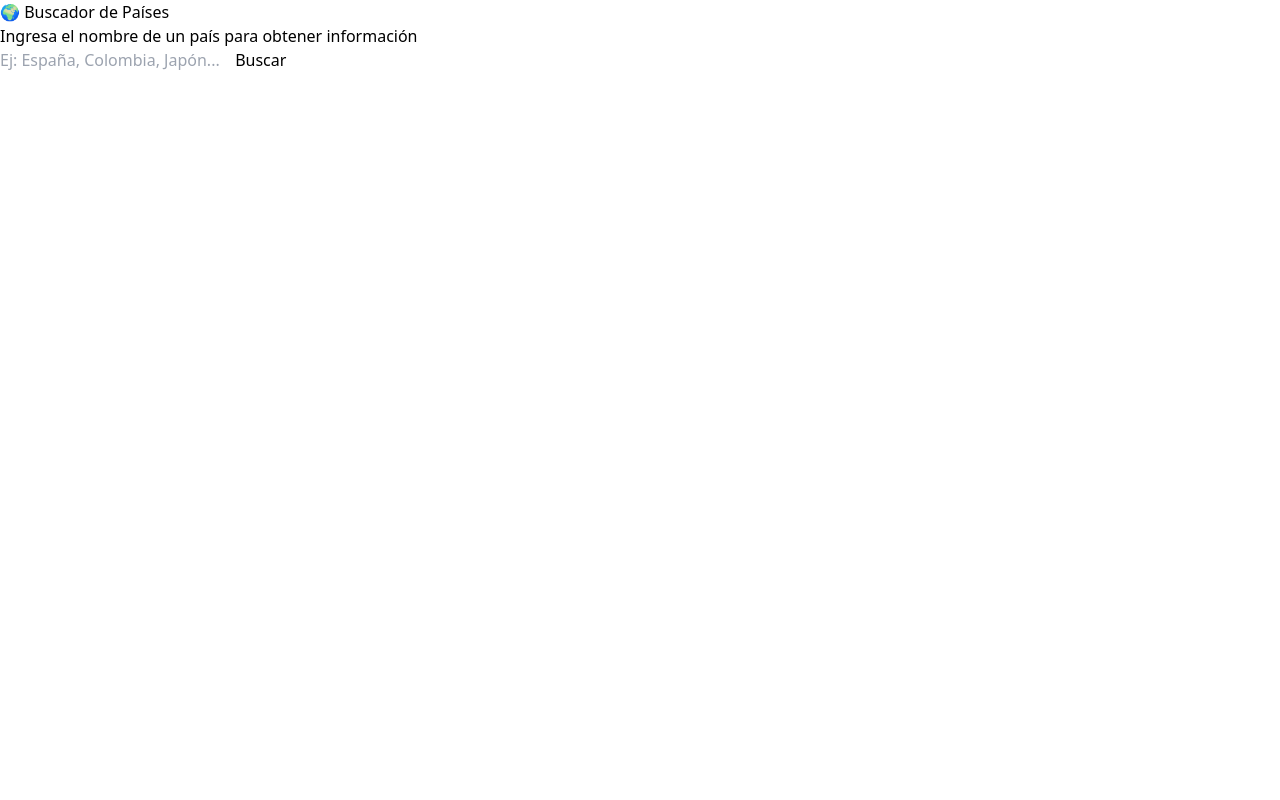
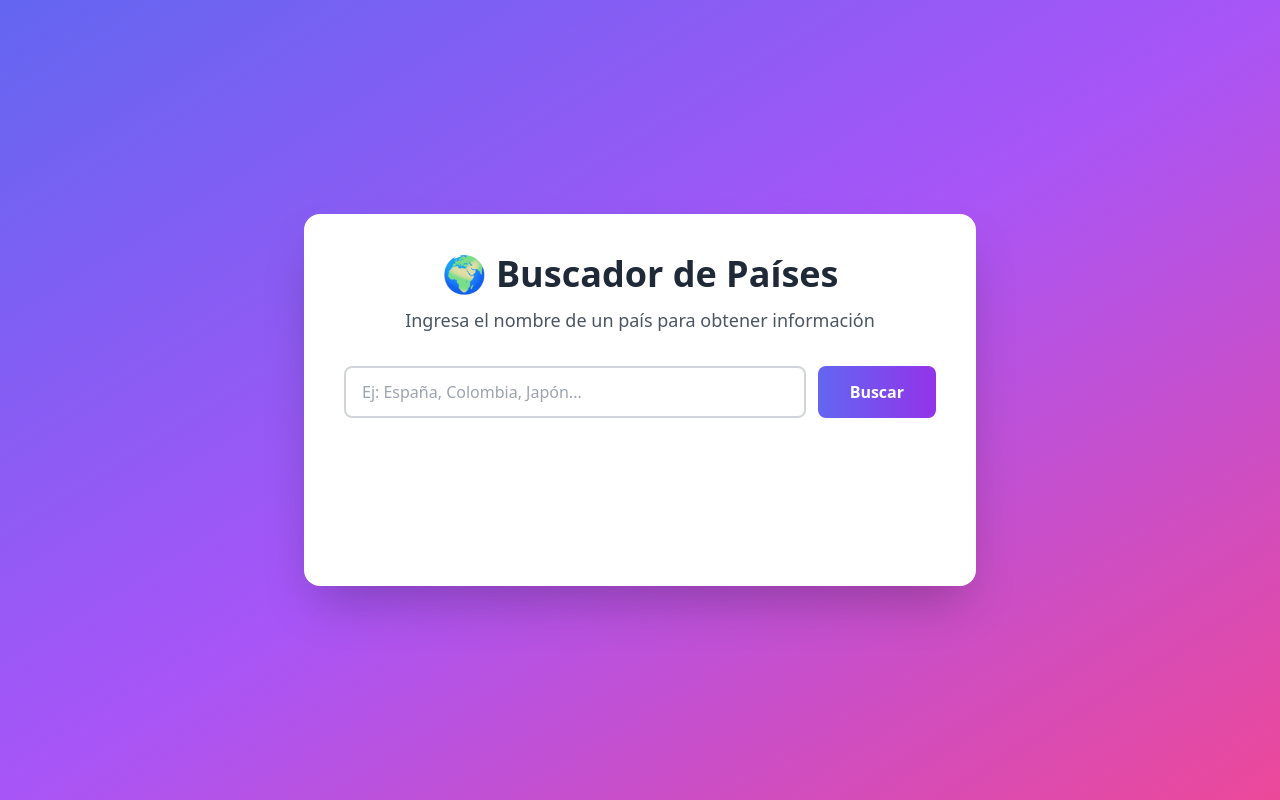
Before and after one commit to antonioangelcervantes/Entorno-Cliente-DAW-FLORIDABLANCA, a website: page APIs - Async:Await/PAISES-APIs-Tailwind-Estudiantes/index.html in a window 1280 px wide. Drawn offline with nearby package versions, Linux system fonts and the light colour scheme.

Commit message:
Index con clases Tailwind

```diff
--- a/APIs - Async:Await/PAISES-APIs-Tailwind-Estudiantes/index.html
+++ b/APIs - Async:Await/PAISES-APIs-Tailwind-Estudiantes/index.html
@@ -6,22 +6,34 @@
     <title>Buscador de Países - APIs en JS</title>
     <script src="https://cdn.tailwindcss.com"></script>
   </head>
-  <body>
-    <div>
-      <h1>🌍 Buscador de Países</h1>
-      <p>Ingresa el nombre de un país para obtener información</p>
+  <body
+    class="bg-gradient-to-br from-indigo-500 via-purple-500 to-pink-500 min-h-screen flex justify-center items-center p-5"
+  >
+    <div class="bg-white rounded-2xl shadow-2xl p-10 max-w-2xl w-full">
+      <h1 class="text-4xl font-bold text-center text-gray-800 mb-3">
+        🌍 Buscador de Países
+      </h1>
+      <p class="text-center text-gray-600 mb-8 text-lg">
+        Ingresa el nombre de un país para obtener información
+      </p>
 
-      <div>
+      <div class="flex flex-col sm:flex-row gap-3 mb-8">
         <input
           type="text"
           id="inputPais"
           placeholder="Ej: España, Colombia, Japón..."
+          class="flex-1 px-4 py-3 border-2 border-gray-300 rounded-lg text-base focus:outline-none focus:border-indigo-500 transition-colors"
         />
-        <button id="btnBuscar">Buscar</button>
+        <button
+          id="btnBuscar"
+          class="px-8 py-3 bg-gradient-to-r from-indigo-500 to-purple-600 text-white rounded-lg font-bold cursor-pointer hover:shadow-lg hover:-translate-y-0.5 transition-all active:translate-y-0"
+        >
+          Buscar
+        </button>
       </div>
 
       <!-- Aquí se mostrarán los resultados -->
-      <div id="resultado"></div>
+      <div id="resultado" class="min-h-24"></div>
     </div>
 
     <script src="js/app.js"></script>
```
